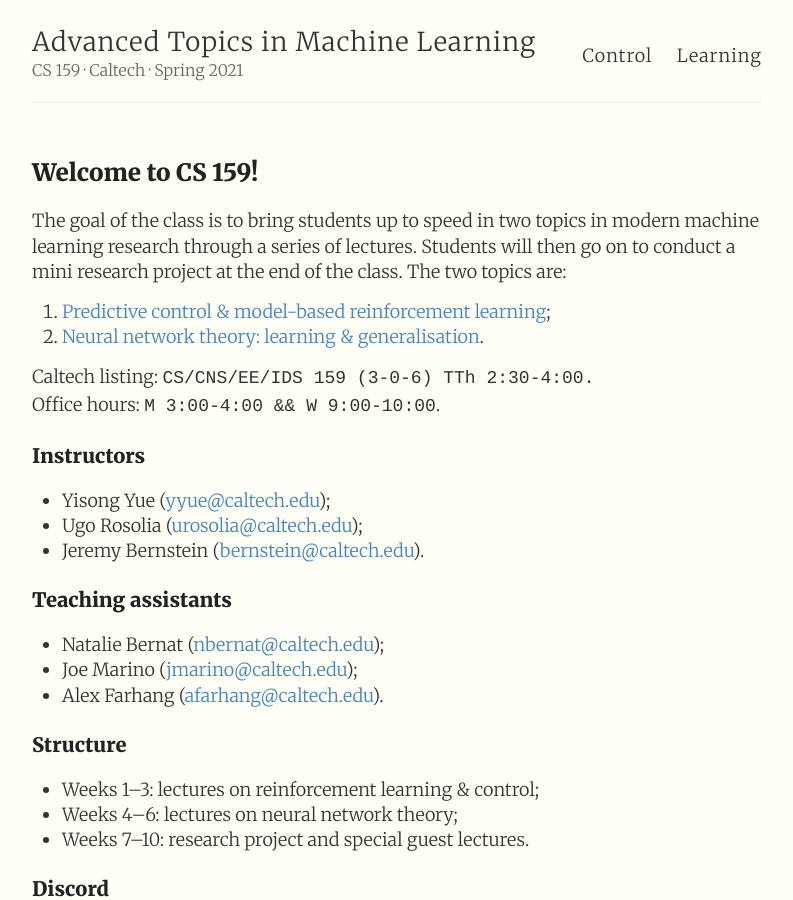
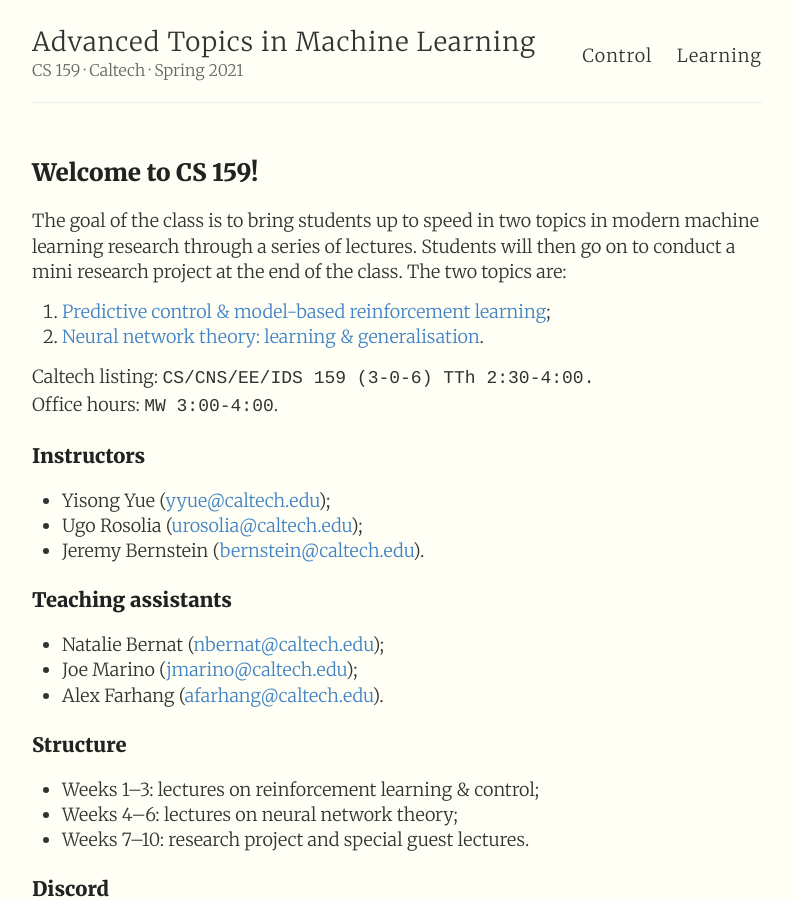
Before and after one commit to 1five9/1five9.github.io, a Jekyll site: the page built from index.md, in a window 1280 px wide and 900 px high. Shown: the whole window, without its empty margins (243-1036 px from the left). Built offline with Jekyll 4.4.1, drawn with Linux system fonts in a browser that asks for light colours.

Commit message:
change OH

```diff
--- a/index.md
+++ b/index.md
@@ -12,7 +12,7 @@ The goal of the class is to bring students up to speed in two topics in modern m
 
 Caltech listing: `CS/CNS/EE/IDS 159
 (3-0-6)	TTh 2:30-4:00.`<br>
-Office hours: `M 3:00-4:00 && W 9:00-10:00`.
+Office hours: `MW 3:00-4:00`.
 
 ### Instructors
 
```
